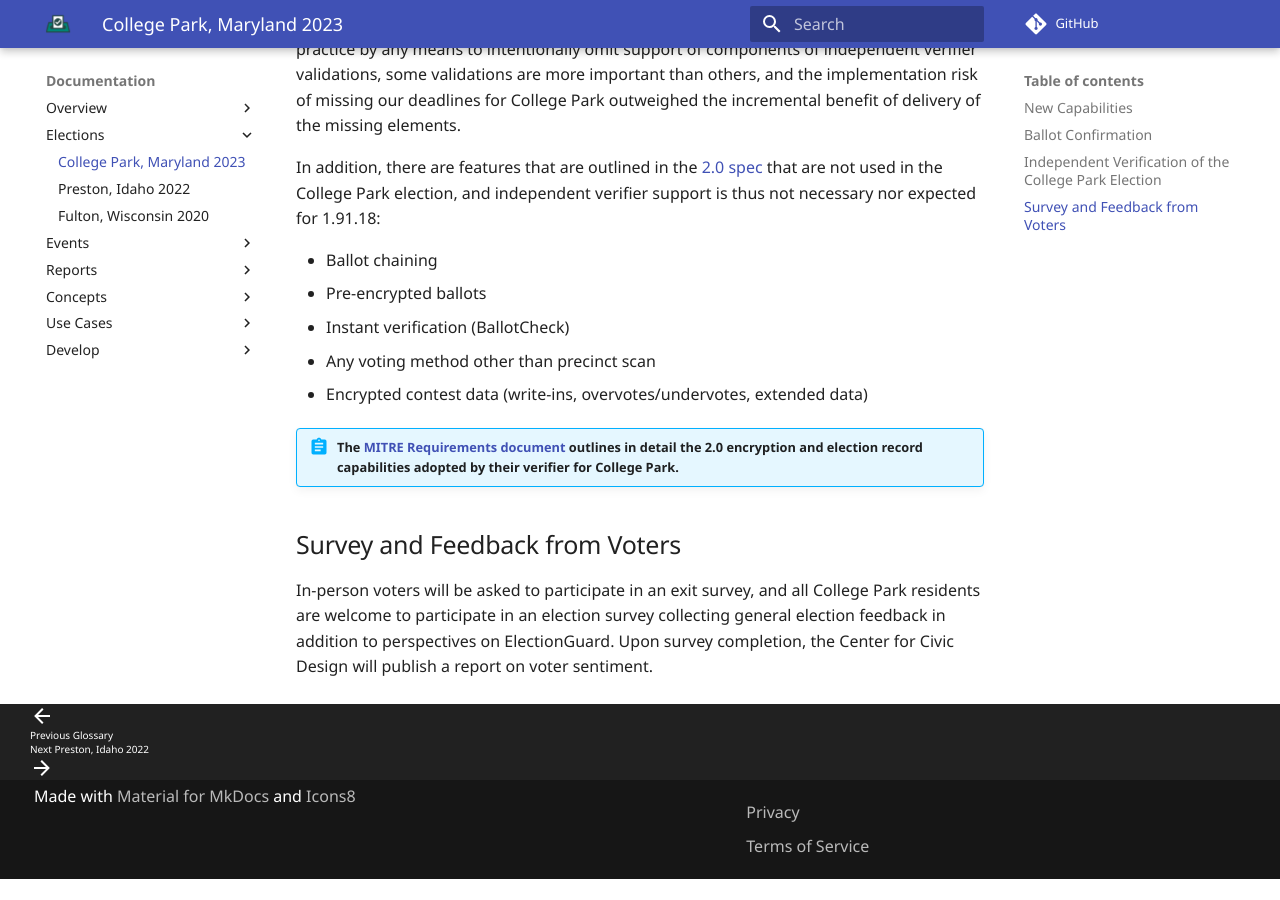
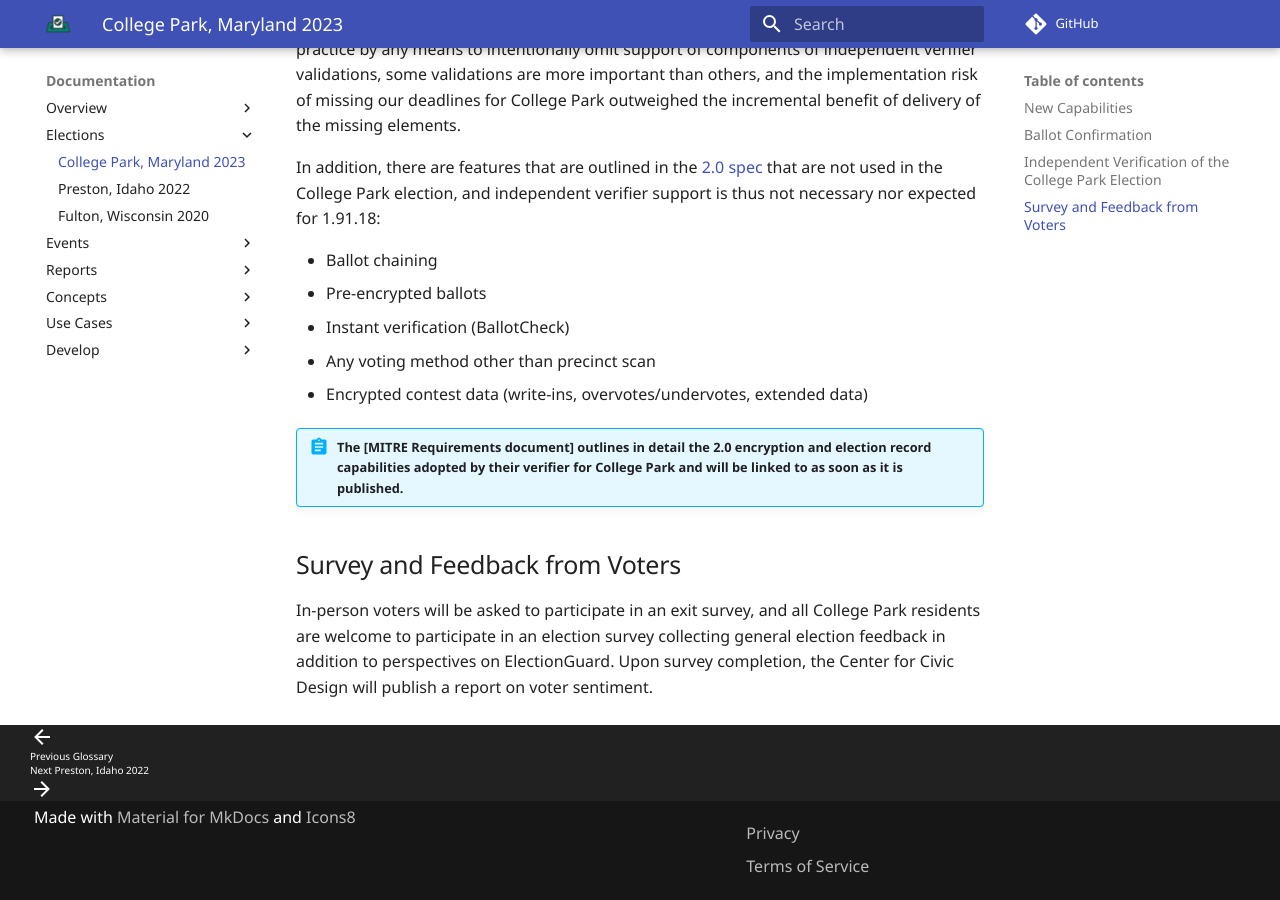
Before and after one commit to Election-Tech-Initiative/electionguard, an MkDocs documentation site: the page built from docs/elections/College_Park_Maryland_2023.md, in a window 1280 px wide and 900 px high, scrolled down 1814 px. Built offline with MkDocs 1.6.1 and Material for MkDocs 9.7.7, drawn with Linux system fonts in a browser that asks for light colours; some web fonts are replaced; comment, search, counter and statistics services are not loaded; before the commit the page ends 2693 px from its top, so only the background shows below that.

Commit message:
fpo link for mitre page (#340)
Co-authored-by: rc carter <rocarter@microsoft.com>

```diff
--- a/docs/elections/College_Park_Maryland_2023.md
+++ b/docs/elections/College_Park_Maryland_2023.md
@@ -34,7 +34,7 @@ In addition, there are features that are outlined in the [2.0 spec](/spec/#v20)
 * Any voting method other than precinct scan
 * Encrypted contest data (write-ins, overvotes/undervotes, extended data)
 
-!!! abstract "The [MITRE Requirements document](need url) outlines in detail the 2.0 encryption and election record capabilities adopted by their verifier for College Park."
+!!! abstract "The [MITRE Requirements document] outlines in detail the 2.0 encryption and election record capabilities adopted by their verifier for College Park and will be linked to as soon as it is published."
 
 ## Survey and Feedback from Voters
 
```
